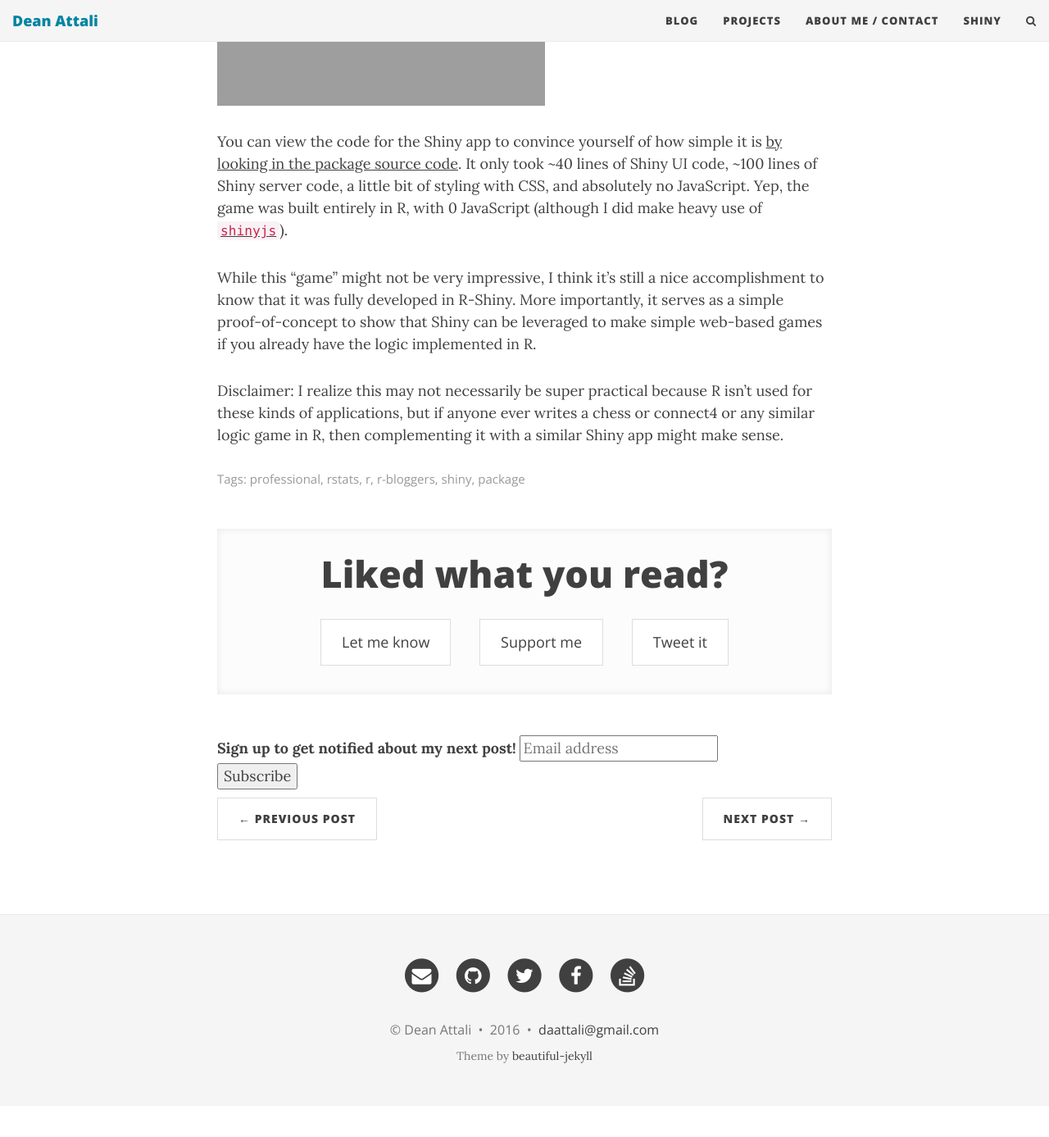
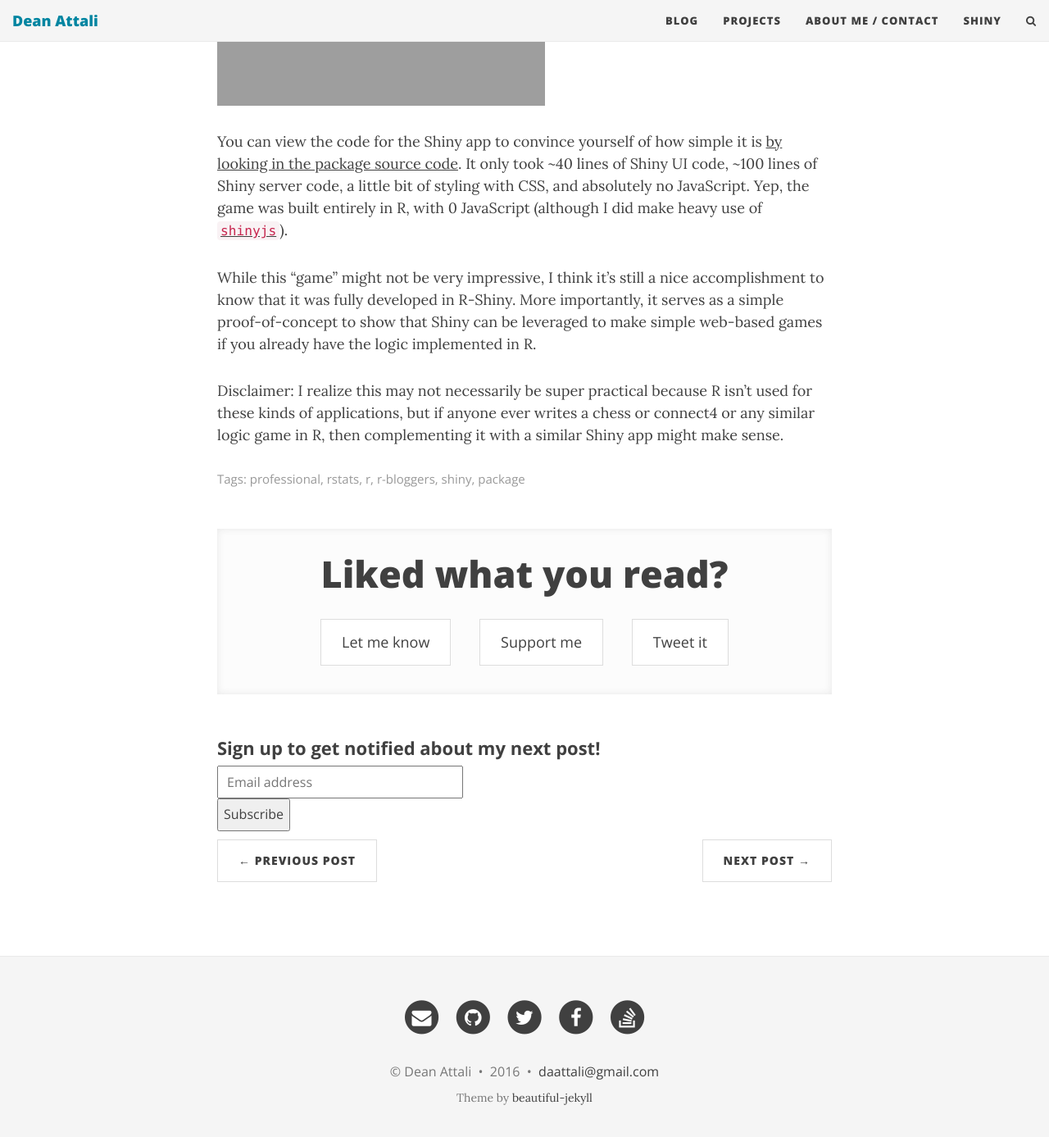
Before and after one commit to daattali/daattali.github.io, a Jekyll site: the page built from _posts/2016-01-26-shiny-game-lightsout.md, in a window 1280 px wide and 1400 px high, scrolled down 2200 px. Shown: the top 1387 px of the window at 82% size. Built offline with Jekyll 4.4.1, drawn with Linux system fonts in a browser that asks for light colours; nearby versions of some CDN libraries; comment, search, counter and statistics services are not loaded; before the commit the page ends 3549 px from its top, so only the background shows below that.

Commit message:
add subscription css

```diff
--- a/css/main.css
+++ b/css/main.css
@@ -702,3 +702,22 @@ pre {
 pre code {
   white-space: pre;
 }
+
+/* --- Email subscription --- */
+
+#mc_embed_signup {
+  font-family: 'Open Sans', 'Helvetica Neue', Helvetica, Arial, sans-serif;
+}
+#mc_embed_signup label {
+  font-size: 22px;
+}
+#mce-EMAIL {
+  height: 40px;
+  width: 300px;
+  font-size: 16px;
+  padding-left: 10px;
+}
+#mc-embedded-subscribe {
+  height: 40px;
+  font-size: 16px;
+}
```
